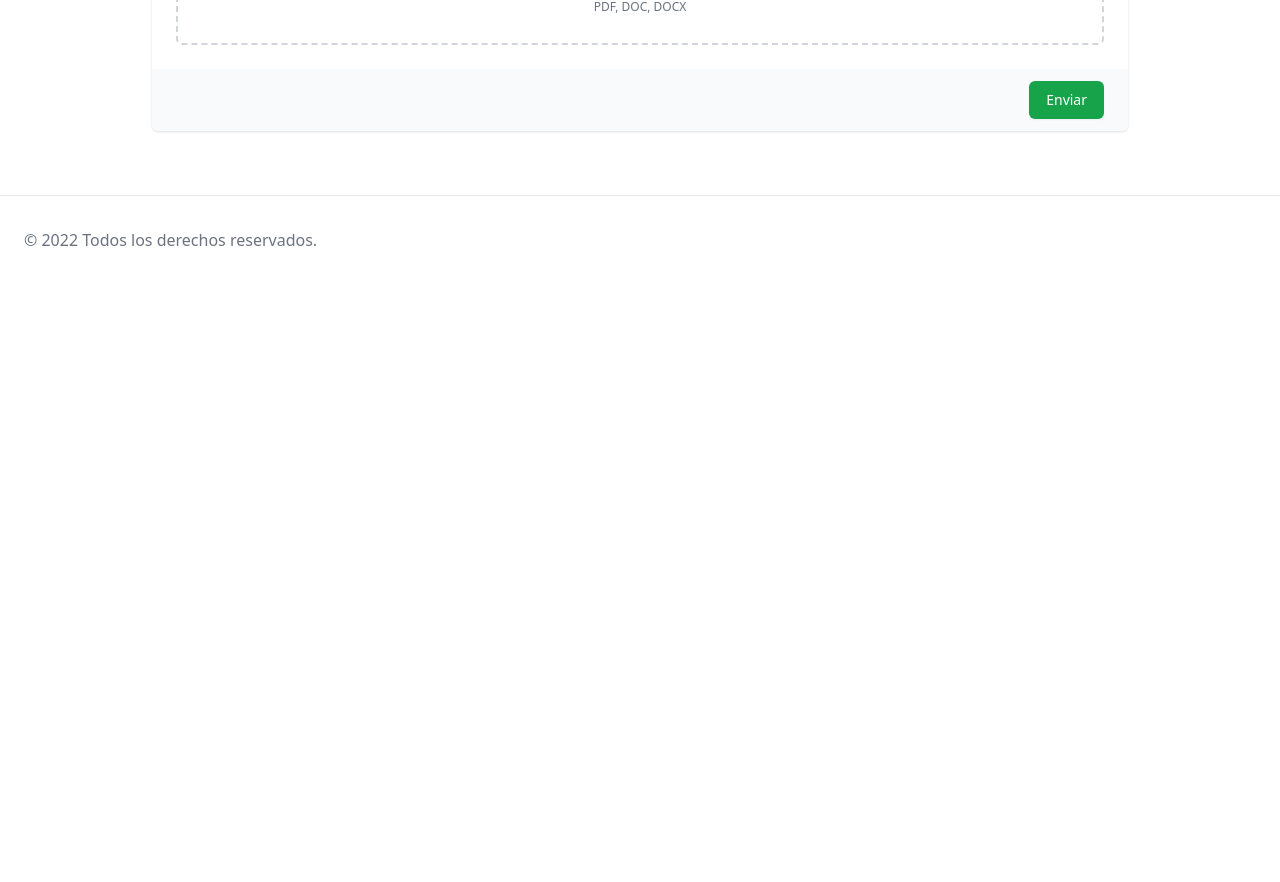
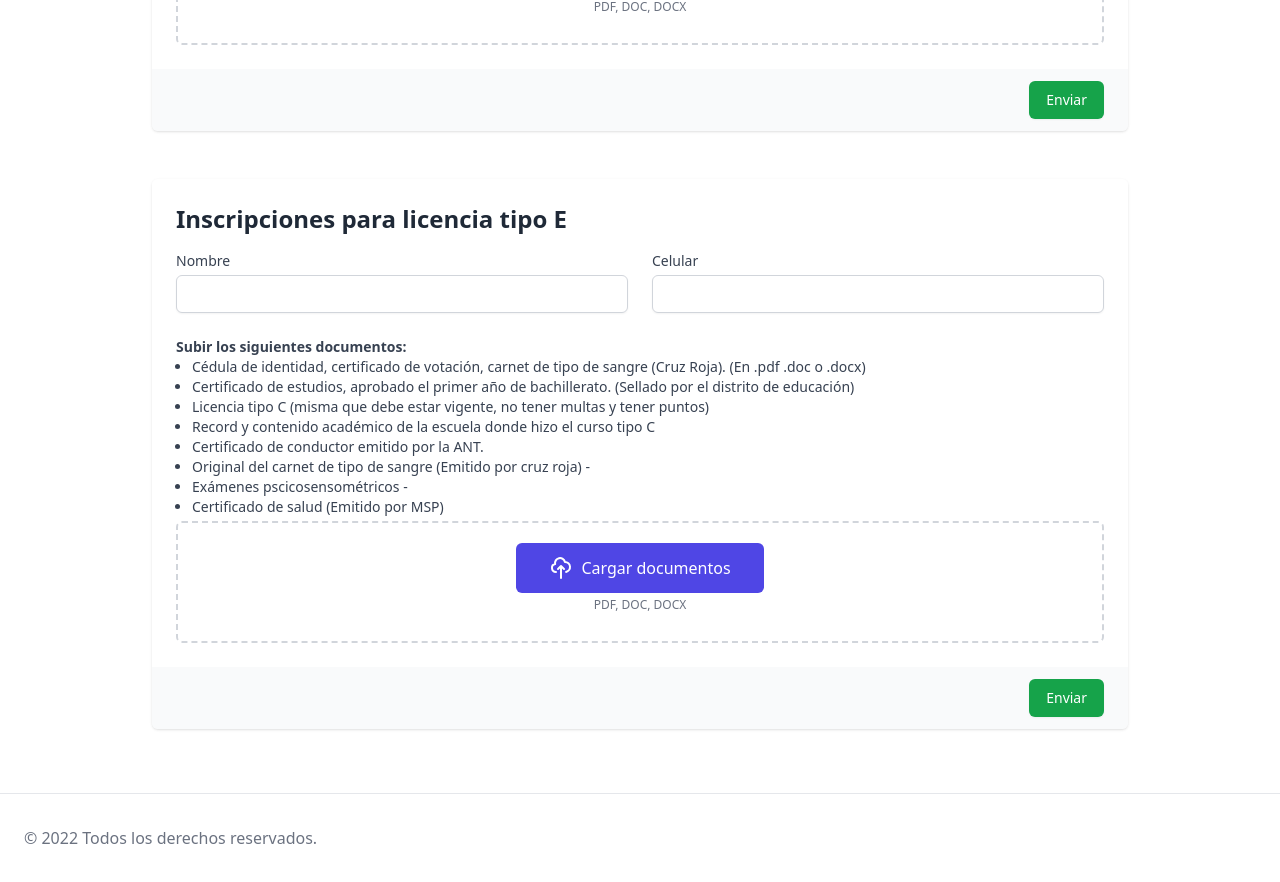
Before and after one commit to EduardoAyora/sindicato-si, a Next.js app in the folder sindicato-si/: page / in a window 1280 px wide. Shown: the part 1699-2581 px from the top of the page. Before the commit the page ends 1983 px from the top, so only its background shows below. Built offline with nearby package versions, Linux system fonts and the light colour scheme.

Commit message:
Agregar inscripciones tipo E

```diff
--- a/sindicato-si/pages/index.js
+++ b/sindicato-si/pages/index.js
@@ -16,6 +16,8 @@ export default function Home() {
 
   const cNameRef = useRef()
   const cCelRef = useRef()
+  const eNameRef = useRef()
+  const eCelRef = useRef()
 
   const toBase64 = (file) =>
     new Promise((resolve, reject) => {
@@ -306,17 +308,195 @@ export default function Home() {
                             SecureToken: '9ad5ea20-233e-400d-835d-d5df0e7a8486',
                             To: 'eduardoaayora24@gmail.com',
                             From: 'eduardoaayora24@gmail.com',
-                            Subject: 'SOLICITUD DE INSCRIPCIÓN',
-                            Body: `Nombre: ${cNameRef.current.value}, Celular: ${cCelRef.current.value}`,
+                            Subject:
+                              'SOLICITUD DE INSCRIPCIÓN, Licencia tipo C',
+                            Body: `Licencia tipo C, \n Nombre: ${cNameRef.current.value}, Celular: ${cCelRef.current.value}`,
                             Attachments: mappedPdfsToSend,
                           })
                             .then((message) => {
                               alert(
-                                'Sus datos se han enviado con éxito: ' + message
+                                'Los datos para su inscripción se han enviado con éxito: ' +
+                                  message
                               )
                               setCFiles([])
                               cNameRef.current.value = ''
                               cCelRef.current.value = ''
+                            })
+                            .catch((err) => {
+                              alert('Ha ocurrido el error: ' + err)
+                              setCSendEnabled(true)
+                            })
+                        }}
+                        disabled={!cSendEnabled}
+                        className={`${
+                          cSendEnabled
+                            ? 'bg-green-600 hover:bg-green-700 focus:ring-green-500'
+                            : 'bg-gray-600 hover:bg-gray-700 focus:ring-gray-500'
+                        } inline-flex justify-center py-2 px-4 border border-transparent shadow-sm text-sm font-medium rounded-md text-white  focus:outline-none focus:ring-2 focus:ring-offset-2`}
+                      >
+                        Enviar
+                      </button>
+                    </div>
+                  </div>
+                </form>
+              </div>
+            </div>
+
+            <div className='pt-12 sm:mt-0 text-left'>
+              <div className='mt-5 md:mt-0 md:col-span-2'>
+                <form action='#' method='POST'>
+                  <div className='shadow overflow-hidden sm:rounded-md'>
+                    <div className='px-4 py-5 bg-white sm:p-6'>
+                      <h2 className='text-2xl font-semibold text-gray-800'>
+                        Inscripciones para licencia tipo E
+                      </h2>
+                      <div className='grid grid-cols-6 gap-6 pt-4'>
+                        <div className='col-span-6 sm:col-span-3'>
+                          <label className='block text-sm font-medium text-gray-700'>
+                            Nombre
+                          </label>
+                          <input
+                            ref={eNameRef}
+                            type='text'
+                            className='mt-1 focus:ring-indigo-500 focus:border-indigo-500 block w-full shadow-sm sm:text-sm border-gray-300 rounded-md'
+                          />
+                        </div>
+
+                        <div className='col-span-6 sm:col-span-3'>
+                          <label className='block text-sm font-medium text-gray-700'>
+                            Celular
+                          </label>
+                          <input
+                            ref={eCelRef}
+                            type='text'
+                            className='mt-1 focus:ring-indigo-500 focus:border-indigo-500 block w-full shadow-sm sm:text-sm border-gray-300 rounded-md'
+                          />
+                        </div>
+
+                        <div className='col-span-6 sm:col-span-6'>
+                          <label className='block text-sm font-medium text-gray-700'>
+                            <p className='font-bold'>
+                              Subir los siguientes documentos:
+                            </p>
+                            <ul className='list-disc pl-4'>
+                              <li>
+                                Cédula de identidad, certificado de votación,
+                                carnet de tipo de sangre (Cruz Roja). (En .pdf
+                                .doc o .docx)
+                              </li>
+                              <li>
+                                Certificado de estudios, aprobado el primer año
+                                de bachillerato. (Sellado por el distrito de
+                                educación)
+                              </li>
+                              <li>
+                                Licencia tipo C (misma que debe estar vigente,
+                                no tener multas y tener puntos)
+                              </li>
+                              <li>
+                                Record y contenido académico de la escuela donde
+                                hizo el curso tipo C
+                              </li>
+                              <li>
+                                Certificado de conductor emitido por la ANT.
+                              </li>
+                              <li>
+                                Original del carnet de tipo de sangre (Emitido
+                                por cruz roja) -
+                              </li>
+                              <li>Exámenes pscicosensométricos -</li>
+                              <li>Certificado de salud (Emitido por MSP)</li>
+                            </ul>
+                          </label>
+                          <div className='mt-1 flex justify-center px-6 pt-5 pb-6 border-2 border-gray-300 border-dashed rounded-md'>
+                            <div className='space-y-1 text-center'>
+                              <div className='flex justify-center text-sm text-gray-600'>
+                                <label>
+                                  <input
+                                    accept='.pdf, .doc, .docx'
+                                    type='file'
+                                    multiple
+                                    onChange={(e) => {
+                                      var files = e.target.files
+                                      var filesArr =
+                                        Array.prototype.slice.call(files)
+                                      setEFiles((prevFiles) => {
+                                        return [...prevFiles, ...filesArr]
+                                      })
+                                    }}
+                                  />
+                                  <div className='cursor-pointer w-full bg-indigo-600 border border-transparent rounded-md py-3 px-8 flex items-center justify-center text-base font-medium text-white hover:bg-indigo-700 focus:outline-none focus:ring-2 focus:ring-offset-2 focus:ring-indigo-500'>
+                                    <CloudUploadIcon
+                                      className='h-6 w-6 mr-2'
+                                      aria-hidden='true'
+                                    />{' '}
+                                    Cargar documentos
+                                  </div>
+                                </label>
+                              </div>
+                              <p className='text-xs text-gray-500'>
+                                PDF, DOC, DOCX
+                              </p>
+
+                              <div style={styles}>
+                                {eFiles.map((file, indice) => (
+                                  <span
+                                    onClick={() =>
+                                      setEFiles(
+                                        eFiles.filter((x) => x !== file)
+                                      )
+                                    }
+                                    key={indice}
+                                    className='m-1 bg-gray-200 hover:bg-gray-300 rounded-full px-2 font-bold text-sm leading-loose cursor-pointer'
+                                  >
+                                    {file.name}
+                                  </span>
+                                ))}
+                              </div>
+                            </div>
+                          </div>
+                        </div>
+                      </div>
+                    </div>
+                    <div className='px-4 py-3 bg-gray-50 text-right sm:px-6'>
+                      <button
+                        type='button'
+                        onClick={async () => {
+                          if (eNameRef.current.value === '')
+                            return alert('El nombre es requerido')
+                          if (eCelRef.current.value === '')
+                            return alert('El celular es requerido')
+                          if (eFiles.length === 0)
+                            return alert('Cargar los documentos es requerido')
+
+                          const mappedPdfsToSend = []
+                          for await (const file of eFiles) {
+                            const name = file.name
+                            const data = await toBase64(file)
+                            mappedPdfsToSend.push({
+                              name,
+                              data,
+                            })
+                          }
+                          setCSendEnabled(false)
+
+                          Email.send({
+                            SecureToken: '9ad5ea20-233e-400d-835d-d5df0e7a8486',
+                            To: 'eduardoaayora24@gmail.com',
+                            From: 'eduardoaayora24@gmail.com',
+                            Subject:
+                              'SOLICITUD DE INSCRIPCIÓN, Licencia tipo E',
+                            Body: `Licencia tipo E, \n Nombre: ${eNameRef.current.value}, Celular: ${eCelRef.current.value}`,
+                            Attachments: mappedPdfsToSend,
+                          })
+                            .then((message) => {
+                              alert(
+                                'Los datos para su inscripción se han enviado con éxito: ' +
+                                  message
+                              )
+                              setEFiles([])
+                              eNameRef.current.value = ''
+                              eCelRef.current.value = ''
                             })
                             .catch((err) => {
                               alert('Ha ocurrido el error: ' + err)
```
